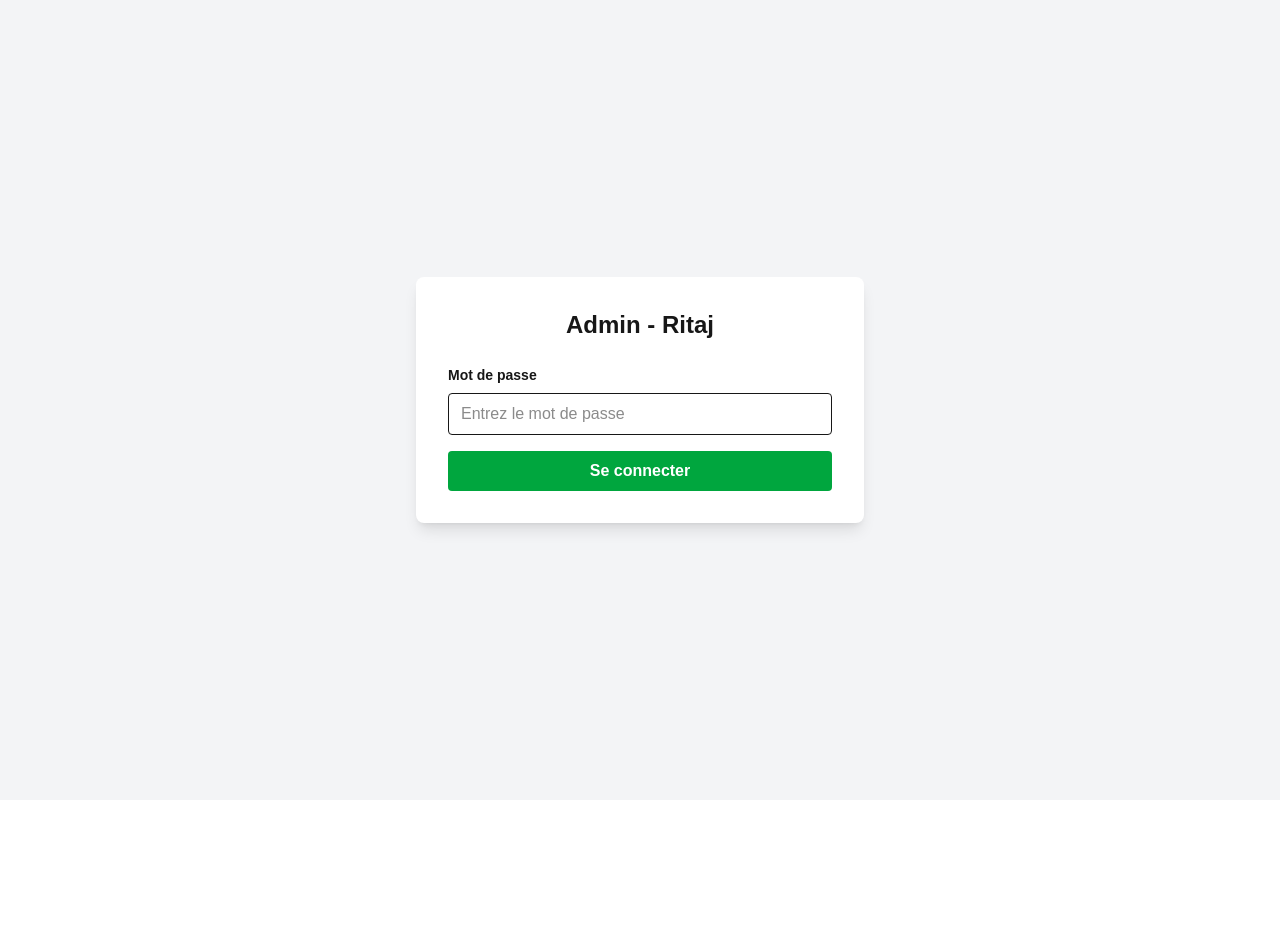
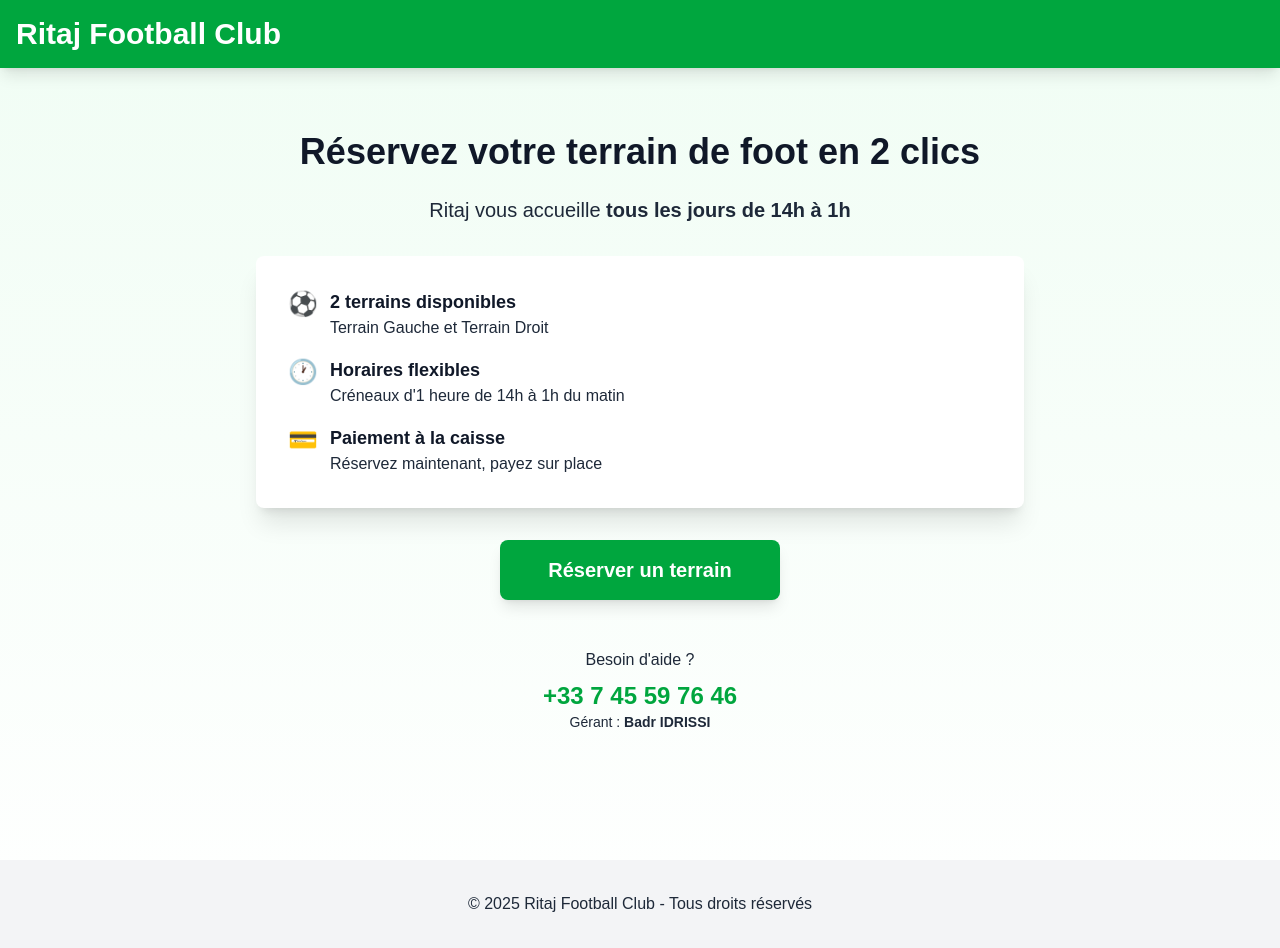
Before and after one commit to badridrissi470-sudo/ritaj-booking, a Next.js app: page /admin in a window 1280 px wide. Before the commit the page ends 800 px from the top, so only its background shows below. Built offline with nearby package versions, Linux system fonts and the light colour scheme.

Commit message:
Amélioration visibilité texte mobile

```diff
--- a/app/admin/page.js
+++ b/app/admin/page.js
@@ -1,233 +1,75 @@
-'use client'
-
-import { useState, useEffect } from 'react'
 import Link from 'next/link'
 
-export default function AdminPage() {
-  const [reservations, setReservations] = useState([])
-  const [selectedDate, setSelectedDate] = useState('')
-  const [selectedPitch, setSelectedPitch] = useState('')
-  const [loading, setLoading] = useState(false)
-  const [isAuthenticated, setIsAuthenticated] = useState(false)
-  const [password, setPassword] = useState('')
-
-  const pitches = [
-    { id: '54d5ba10-9122-4bae-a6cf-c2044dc413e7', name: 'Terrain Gauche' },
-    { id: '9cab2012-f6da-433e-9df3-0b6b964e8813', name: 'Terrain Droit' }
-  ]
-
-  useEffect(() => {
-    // Date par défaut = aujourd'hui
-    const today = new Date().toISOString().split('T')[0]
-    setSelectedDate(today)
-  }, [])
-
-  useEffect(() => {
-    if (isAuthenticated && selectedDate) {
-      fetchReservations()
-    }
-  }, [isAuthenticated, selectedDate, selectedPitch])
-
-  const handleLogin = (e) => {
-    e.preventDefault()
-    // Mot de passe simple pour la V1 (à améliorer plus tard)
-    if (password === 'ritaj2025') {
-      setIsAuthenticated(true)
-    } else {
-      alert('Mot de passe incorrect')
-    }
-  }
-
-  const fetchReservations = async () => {
-    setLoading(true)
-    try {
-      let url = `/api/reservations?date=${selectedDate}`
-      if (selectedPitch) url += `&pitchId=${selectedPitch}`
-
-      const res = await fetch(url)
-      const data = await res.json()
-      setReservations(data.reservations || [])
-    } catch (err) {
-      console.error(err)
-    }
-    setLoading(false)
-  }
-
-  const updateStatus = async (id, status) => {
-    try {
-      const res = await fetch(`/api/reservations/${id}`, {
-        method: 'PATCH',
-        headers: { 'Content-Type': 'application/json' },
-        body: JSON.stringify({ status })
-      })
-
-      if (res.ok) {
-        fetchReservations() // Rafraîchit la liste
-      }
-    } catch (err) {
-      console.error(err)
-    }
-  }
-
-  const getStatusBadge = (status) => {
-    const styles = {
-      pending: 'bg-yellow-100 text-yellow-800',
-      confirmed: 'bg-green-100 text-green-800',
-      done: 'bg-blue-100 text-blue-800',
-      cancelled: 'bg-red-100 text-red-800'
-    }
-    const labels = {
-      pending: 'En attente',
-      confirmed: 'Confirmée',
-      done: 'Terminée',
-      cancelled: 'Annulée'
-    }
-    return (
-      <span className={`px-2 py-1 rounded text-xs font-bold ${styles[status]}`}>
-        {labels[status]}
-      </span>
-    )
-  }
-
-  if (!isAuthenticated) {
-    return (
-      <div className="min-h-screen bg-gray-100 flex items-center justify-center">
-        <div className="bg-white p-8 rounded-lg shadow-lg max-w-md w-full">
-          <h1 className="text-2xl font-bold mb-6 text-center">Admin - Ritaj</h1>
-          <form onSubmit={handleLogin} className="space-y-4">
-            <div>
-              <label className="block text-sm font-bold mb-2">Mot de passe</label>
-              <input
-                type="password"
-                value={password}
-                onChange={(e) => setPassword(e.target.value)}
-                className="w-full border rounded px-3 py-2"
-                placeholder="Entrez le mot de passe"
-              />
-            </div>
-            <button
-              type="submit"
-              className="w-full bg-green-600 hover:bg-green-700 text-white font-bold py-2 rounded"
-            >
-              Se connecter
-            </button>
-          </form>
-        </div>
-      </div>
-    )
-  }
-
+export default function Home() {
   return (
-    <div className="min-h-screen bg-gray-50">
+    <div className="min-h-screen bg-gradient-to-b from-green-50 to-white">
       {/* Header */}
       <header className="bg-green-600 text-white py-4 shadow-lg">
-        <div className="container mx-auto px-4 flex justify-between items-center">
-          <h1 className="text-2xl font-bold">Admin - Réservations</h1>
-          <Link href="/" className="text-white hover:underline">
-            ← Accueil
-          </Link>
+        <div className="container mx-auto px-4">
+          <h1 className="text-3xl font-bold">Ritaj Football Club</h1>
         </div>
       </header>
 
-      <main className="container mx-auto px-4 py-8">
-        {/* Filtres */}
-        <div className="bg-white rounded-lg shadow p-6 mb-6">
-          <div className="grid md:grid-cols-2 gap-4">
-            <div>
-              <label className="block text-sm font-bold mb-2">Date</label>
-              <input
-                type="date"
-                value={selectedDate}
-                onChange={(e) => setSelectedDate(e.target.value)}
-                className="w-full border rounded px-3 py-2"
-              />
-            </div>
+      {/* Hero Section */}
+      <main className="container mx-auto px-4 py-16">
+        <div className="max-w-3xl mx-auto text-center">
+          <h2 className="text-4xl font-bold text-gray-900 mb-6">
+            Réservez votre terrain de foot en 2 clics
+          </h2>
 
-            <div>
-              <label className="block text-sm font-bold mb-2">Terrain</label>
-              <select
-                value={selectedPitch}
-                onChange={(e) => setSelectedPitch(e.target.value)}
-                className="w-full border rounded px-3 py-2"
-              >
-                <option value="">Tous les terrains</option>
-                {pitches.map(p => (
-                  <option key={p.id} value={p.id}>{p.name}</option>
-                ))}
-              </select>
+          <p className="text-xl text-gray-800 mb-8">
+            Ritaj vous accueille <strong>tous les jours de 14h à 1h</strong>
+          </p>
+
+          <div className="bg-white rounded-lg shadow-xl p-8 mb-8">
+            <div className="space-y-4 text-left">
+              <div className="flex items-start">
+                <span className="text-2xl mr-3">⚽</span>
+                <div>
+                  <h3 className="font-bold text-lg text-gray-900">2 terrains disponibles</h3>
+                  <p className="text-gray-800">Terrain Gauche et Terrain Droit</p>
+                </div>
+              </div>
+
+              <div className="flex items-start">
+                <span className="text-2xl mr-3">🕐</span>
+                <div>
+                  <h3 className="font-bold text-lg text-gray-900">Horaires flexibles</h3>
+                  <p className="text-gray-800">Créneaux d'1 heure de 14h à 1h du matin</p>
+                </div>
+              </div>
+
+              <div className="flex items-start">
+                <span className="text-2xl mr-3">💳</span>
+                <div>
+                  <h3 className="font-bold text-lg text-gray-900">Paiement à la caisse</h3>
+                  <p className="text-gray-800">Réservez maintenant, payez sur place</p>
+                </div>
+              </div>
             </div>
           </div>
-        </div>
 
-        {/* Liste des réservations */}
-        <div className="bg-white rounded-lg shadow overflow-hidden">
-          <div className="p-4 bg-gray-50 border-b font-bold">
-            {reservations.length} réservation(s)
+          <Link
+            href="/reserver"
+            className="inline-block bg-green-600 hover:bg-green-700 text-white font-bold text-xl py-4 px-12 rounded-lg shadow-lg transition-all transform hover:scale-105"
+          >
+            Réserver un terrain
+          </Link>
+
+          <div className="mt-12 text-gray-800">
+            <p className="mb-2">Besoin d'aide ?</p>
+            <p className="text-2xl font-bold text-green-600">+33 7 45 59 76 46</p>
+            <p className="text-sm">Gérant : <strong>Badr IDRISSI</strong></p>
           </div>
-
-          {loading ? (
-            <p className="text-center py-8 text-gray-500">Chargement...</p>
-          ) : reservations.length === 0 ? (
-            <p className="text-center py-8 text-gray-500">Aucune réservation pour cette date</p>
-          ) : (
-            <div className="overflow-x-auto">
-              <table className="w-full">
-                <thead className="bg-gray-50 border-b">
-                  <tr>
-                    <th className="px-4 py-3 text-left text-xs font-bold text-gray-600 uppercase">Heure</th>
-                    <th className="px-4 py-3 text-left text-xs font-bold text-gray-600 uppercase">Terrain</th>
-                    <th className="px-4 py-3 text-left text-xs font-bold text-gray-600 uppercase">Client</th>
-                    <th className="px-4 py-3 text-left text-xs font-bold text-gray-600 uppercase">Téléphone</th>
-                    <th className="px-4 py-3 text-left text-xs font-bold text-gray-600 uppercase">Joueurs</th>
-                    <th className="px-4 py-3 text-left text-xs font-bold text-gray-600 uppercase">Statut</th>
-                    <th className="px-4 py-3 text-left text-xs font-bold text-gray-600 uppercase">Actions</th>
-                  </tr>
-                </thead>
-                <tbody className="divide-y">
-                  {reservations.map(res => (
-                    <tr key={res.id} className="hover:bg-gray-50">
-                      <td className="px-4 py-3 font-bold">{res.start_time}</td>
-                      <td className="px-4 py-3">{res.pitches?.name}</td>
-                      <td className="px-4 py-3">{res.customer_name}</td>
-                      <td className="px-4 py-3">{res.phone}</td>
-                      <td className="px-4 py-3">{res.players_count || '-'}</td>
-                      <td className="px-4 py-3">{getStatusBadge(res.status)}</td>
-                      <td className="px-4 py-3">
-                        <div className="flex gap-2">
-                          {res.status === 'pending' && (
-                            <button
-                              onClick={() => updateStatus(res.id, 'confirmed')}
-                              className="text-xs bg-green-600 hover:bg-green-700 text-white px-3 py-1 rounded"
-                            >
-                              Confirmer
-                            </button>
-                          )}
-                          {res.status === 'confirmed' && (
-                            <button
-                              onClick={() => updateStatus(res.id, 'done')}
-                              className="text-xs bg-blue-600 hover:bg-blue-700 text-white px-3 py-1 rounded"
-                            >
-                              Terminer
-                            </button>
-                          )}
-                          {(res.status === 'pending' || res.status === 'confirmed') && (
-                            <button
-                              onClick={() => updateStatus(res.id, 'cancelled')}
-                              className="text-xs bg-red-600 hover:bg-red-700 text-white px-3 py-1 rounded"
-                            >
-                              Annuler
-                            </button>
-                          )}
-                        </div>
-                      </td>
-                    </tr>
-                  ))}
-                </tbody>
-              </table>
-            </div>
-          )}
         </div>
       </main>
+
+      {/* Footer */}
+      <footer className="bg-gray-100 py-8 mt-16">
+        <div className="container mx-auto px-4 text-center text-gray-800">
+          <p>© 2025 Ritaj Football Club - Tous droits réservés</p>
+        </div>
+      </footer>
     </div>
   )
 }
```
